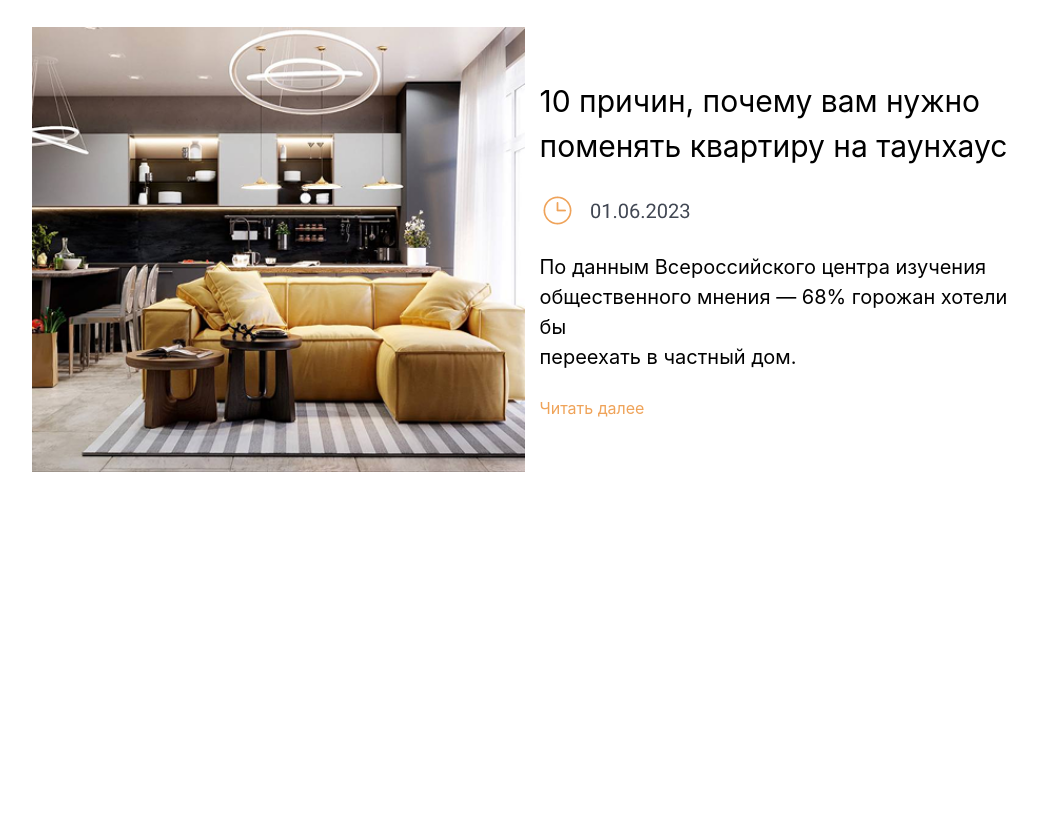
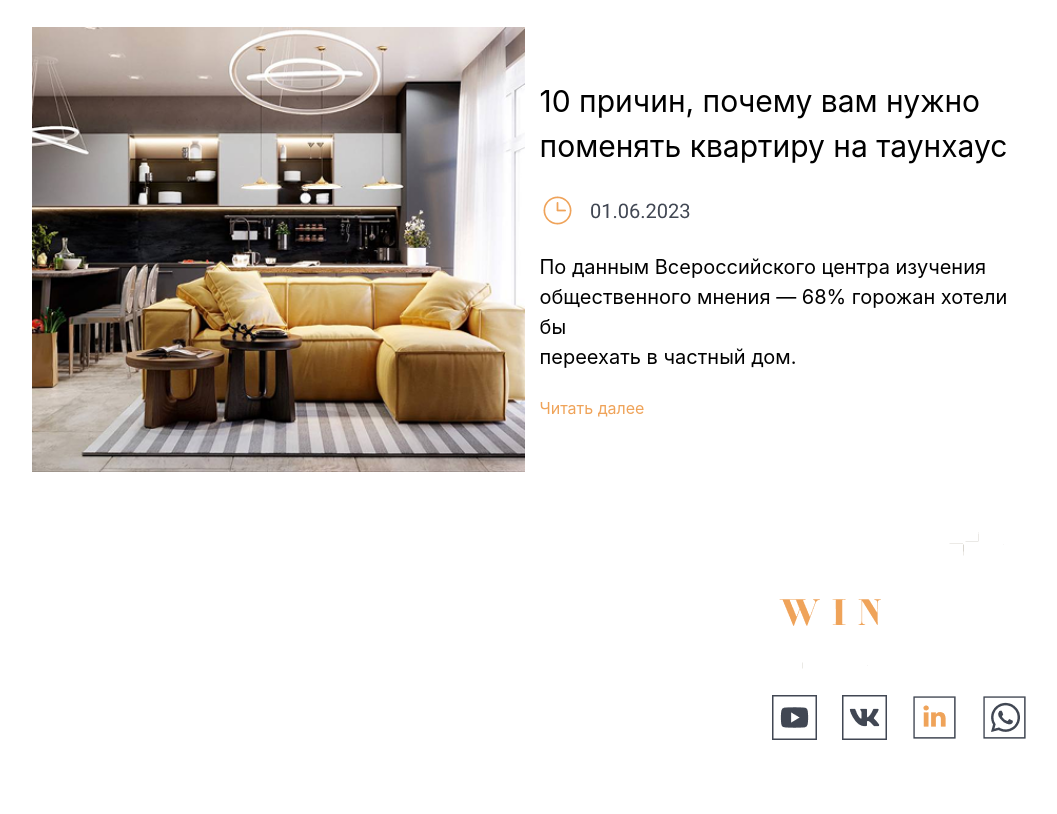
Before and after one commit to shokirovsh01/teamwork-5, a website: page src/page3.html in a window 1280 px wide. Shown: the part 3004-3818 px from the top of the page, without its empty margins (108-1165 px from the left). Before the commit the page ends 3476 px from the top, so only its background shows below. Drawn offline with nearby package versions, Linux system fonts and the light colour scheme; files that its build step writes are made by us from their sources.

Commit message:
section5

```diff
--- a/src/page3.html
+++ b/src/page3.html
@@ -101,5 +101,43 @@
           <p class="text-[#EFA359]">Читать далее</p>
         </div>
     </div>
+      <footer class="lg:flex md:flex justify-between  max-w-[1200px] m-auto  text-[white] ">
+        <div>
+            <h1 class="text-[30px]">О компании</h1>
+        <br>
+        <p>Главная</p>
+        <p>Наша команда</p>
+        <p>СМИ о нас</p>
+        <p>Отзывы</p>
+        <p>Новости</p>
+        <p>Контакты</p>
+    </div>
+    <div>
+        <h1 class="text-[30px]">проекты</h1>
+        <br>
+        <p>Изумрудный Village</p>
+        <p>Зимняя горка</p>
+        <p>Константиновка</p>
+        <p>Усады Village</p>
+        <p>IQ-CLUB</p>
+
+    </div>
+    <div>
+        <h1 class="text-[30px]">ИПОТЕКА</h1>
+        <br>
+        <p>Ипотечные кредиты</p>
+        <p>Для семей с детьми</p>
+        <p>Военная ипотека</p>
+        <p>Господдержка 2023</p>
+
+    </div>
+    <div class="md:w-[30%]">
+        <img src="./image/windom logo 3.png" alt="">
+        <br>
+        <img src="./image/Frame 101.png" alt="">
+        <br>
+        <img src="./image/mail.png" alt="">
+    </div>
+</footer>
 </body>
 </html>
```
